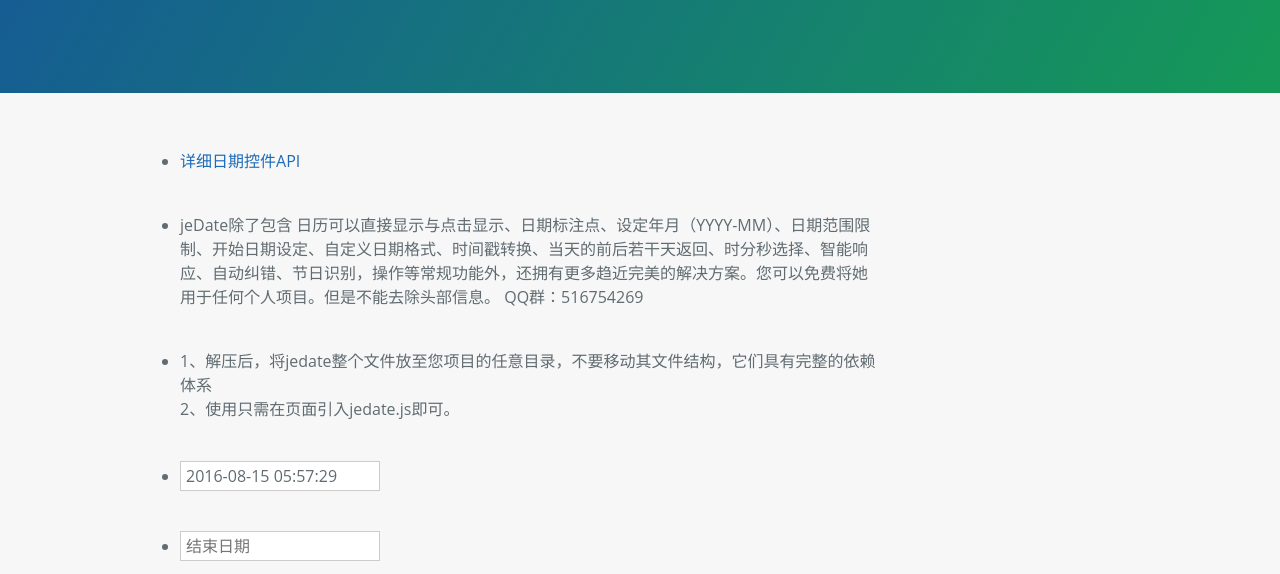
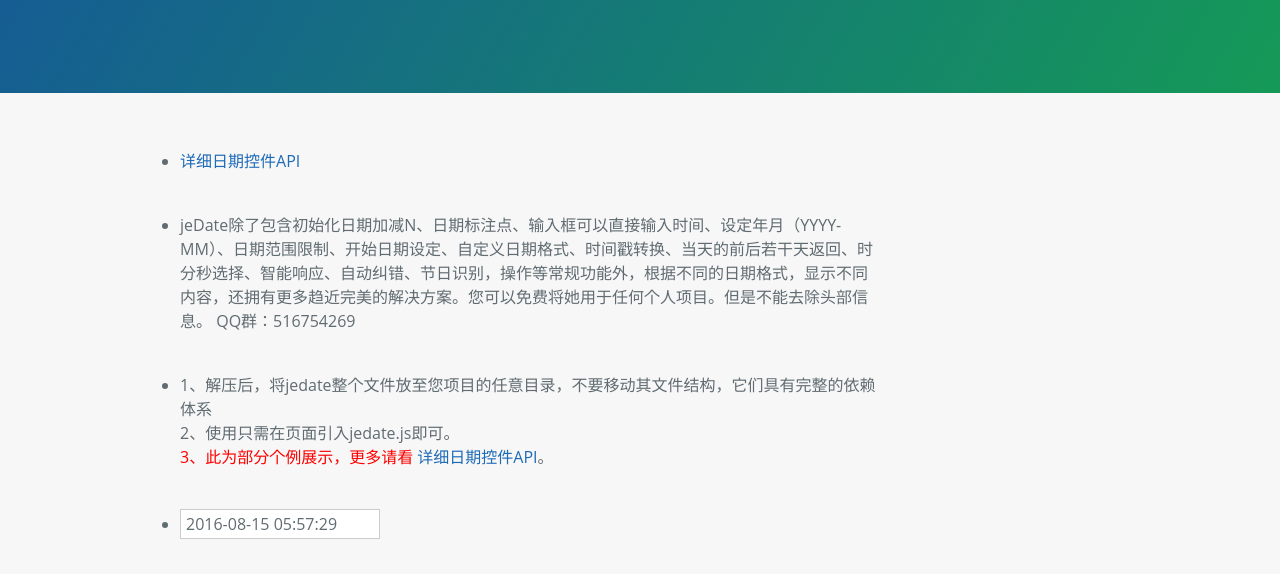
Before and after one commit to singod/jeDate, a plain HTML site: page index.html in a window 1280 px wide. Shown: the part 226-800 px from the top of the page. Drawn offline with Linux system fonts and the light colour scheme.

Commit message:
Update index.html

```diff
--- a/index.html
+++ b/index.html
@@ -29,9 +29,11 @@
   <div class="warpbox fmy" style="min-height:500px;">
 <ul>
 <li class="datep"><a href="http://www.jayui.com/jedate/">详细日期控件API</a></li>
-<li class="datep" style="width:700px;">jeDate除了包含 日历可以直接显示与点击显示、日期标注点、设定年月（YYYY-MM）、日期范围限制、开始日期设定、自定义日期格式、时间戳转换、当天的前后若干天返回、时分秒选择、智能响应、自动纠错、节日识别，操作等常规功能外，还拥有更多趋近完美的解决方案。<span class="green b">您可以免费将她用于任何个人项目。但是不能去除头部信息。</span>  QQ群：516754269 </li>
+<li class="datep" style="width:700px;">jeDate除了包含初始化日期加减N、日期标注点、输入框可以直接输入时间、设定年月（YYYY-MM）、日期范围限制、开始日期设定、自定义日期格式、时间戳转换、当天的前后若干天返回、时分秒选择、智能响应、自动纠错、节日识别，操作等常规功能外，根据不同的日期格式，显示不同内容，还拥有更多趋近完美的解决方案。<span class="green b">您可以免费将她用于任何个人项目。但是不能去除头部信息。</span>  QQ群：516754269 </li>
 <li class="datep" style="width:700px;">1、解压后，将jedate整个文件放至您项目的任意目录，不要移动其文件结构，它们具有完整的依赖体系<br/>
-2、使用只需在页面引入jedate.js即可。</li>
+2、使用只需在页面引入jedate.js即可。<br/>
+<span style="color: red">3、此为部分个例展示，更多请看</span> <a href="http://www.jayui.com/jedate/">详细日期控件API</a>。<br/>
+</li>
     <li class="datep"><input class="datainp" id="inpstart" type="text" placeholder="开始日期" value=""  readonly></li>
     <li class="datep"><input class="datainp" id="inpend" type="text" placeholder="结束日期"   readonly></li>
     <li class="datep"><input class="datainp" id="date01" type="text" placeholder="YYYY-MM-DD hh:mm:ss" value=""  readonly></li>
```
